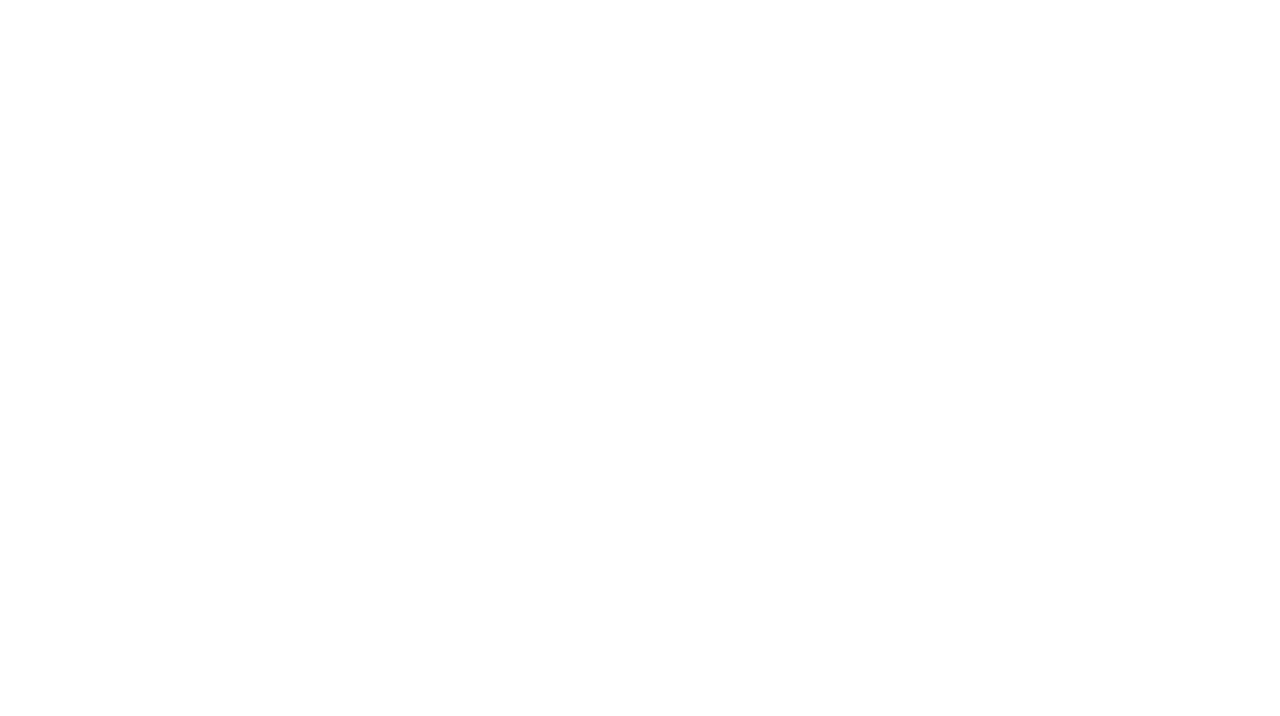
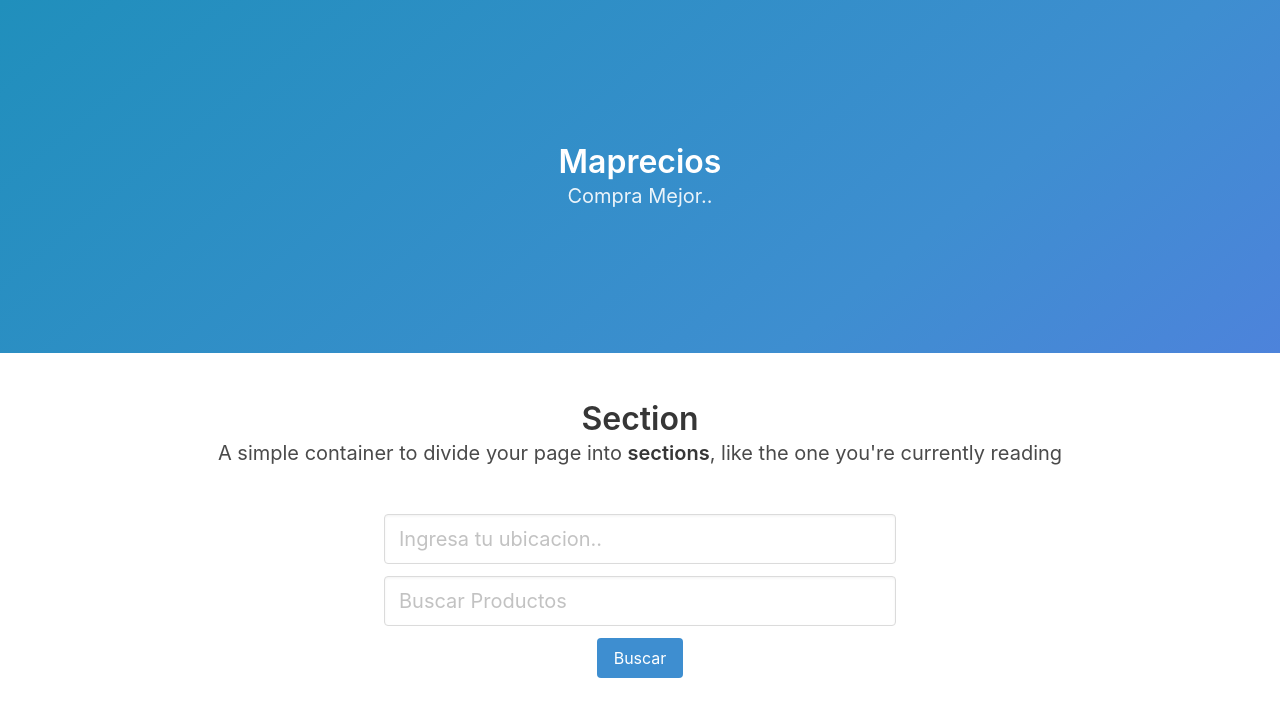
Before and after one commit to lucasdepetris/mapreciosReact, a React (Create React App) app: page / in a window 1280 px wide. Shown: the top 716 px of the page. Built offline with nearby package versions, Linux system fonts and the light colour scheme.

Commit message:
- Header - Introduction section - SearchSection

```diff
--- a/package.json
+++ b/package.json
@@ -9,6 +9,7 @@
     "react": "^16.4.1",
     "react-dom": "^16.4.1",
     "react-router": "^4.3.1",
+    "react-router-dom": "^4.3.1",
     "react-scripts": "1.1.4"
   },
   "scripts": {
--- a/src/App.css
+++ b/src/App.css
@@ -1,3 +1,12 @@
 .App {
   text-align: center;
 }
+.Search-Products{
+  text-align: center;
+}
+
+.control{
+  width: 40%;
+  float: none;
+  margin: 0 auto;
+}
--- a/src/App.js
+++ b/src/App.js
@@ -11,7 +11,7 @@ class App extends Component {
     return (
       <div className="App">
       <Switch>
-        <Route exact path = '/' />
+        <Route exact path = '/' component = {Home} />
         <Route component = {NotFound} />
       </Switch>
     </div>
--- a/src/components/Header.js
+++ b/src/components/Header.js
@@ -1,14 +1,14 @@
 import React from 'react'
 
 export const Header = () => (
-    <section className="hero is-medium is-primary is-bold">
+    <section className="hero is-medium is-info is-bold">
         <div className="hero-body">
             <div className="container">
                 <h1 className="title">
-                Primary bold title
+                Maprecios
                 </h1>
                 <h2 className="subtitle">
-                Primary bold subtitle
+                Compra Mejor..
                 </h2>
             </div>
         </div>
--- /dev/null
+++ b/src/components/SectionIntroduction.js
@@ -0,0 +1,12 @@
+import React from 'react'
+
+export const SectionIntroduction = () => (
+    <section className="section">
+        <div className="container">
+            <h1 className="title">Section</h1>
+            <h2 className="subtitle">
+                A simple container to divide your page into <strong>sections</strong>, like the one you're currently reading
+            </h2>
+        </div>
+    </section>
+)
--- /dev/null
+++ b/src/components/SectionSearchProducts.js
@@ -0,0 +1,43 @@
+import React, { Component } from 'react';
+
+
+export default class SectionSearchProducts extends Component{
+  state = {
+    lat:'',
+    lng:'',
+    producto:'',
+    productos:[]
+  }
+
+  _handleChange = (e) => {
+
+  }
+
+  _handleSubmit = (e) => {
+
+  }
+
+  render(){
+    return(
+    <div className = "Search-Products">
+      <form onSubmit = {this._handleSubmit}>
+            <div className="field">
+                <div className="control">
+                    <input className="input is-medium" type="text" placeholder="Ingresa tu ubicacion.."/>
+                </div>
+            </div>
+            <div className="field">
+                <div className="control">
+                    <input className="input is-medium" type="text" placeholder="Buscar Productos"/>
+                </div>
+            </div>
+            <a className="button is-info">Buscar</a>
+      </form>
+
+      <div>
+
+      </div>
+    </div>
+    )
+  }
+}
--- a/src/pages/Home.js
+++ b/src/pages/Home.js
@@ -1,5 +1,7 @@
 import React, { Component } from 'react';
 import {Header} from '../components/Header'
+import {SectionIntroduction} from '../components/SectionIntroduction'
+import SectionSearchProducts from '../components/SectionSearchProducts'
 
 export default class Home extends Component{
 
@@ -8,6 +10,8 @@ export default class Home extends Component{
     return (
       <div>
         <Header />
+        <SectionIntroduction />
+        <SectionSearchProducts/>
       </div>
     )
   }
```
Also changed, not shown: 1 other file (tests, documents, lock files or other folders).
